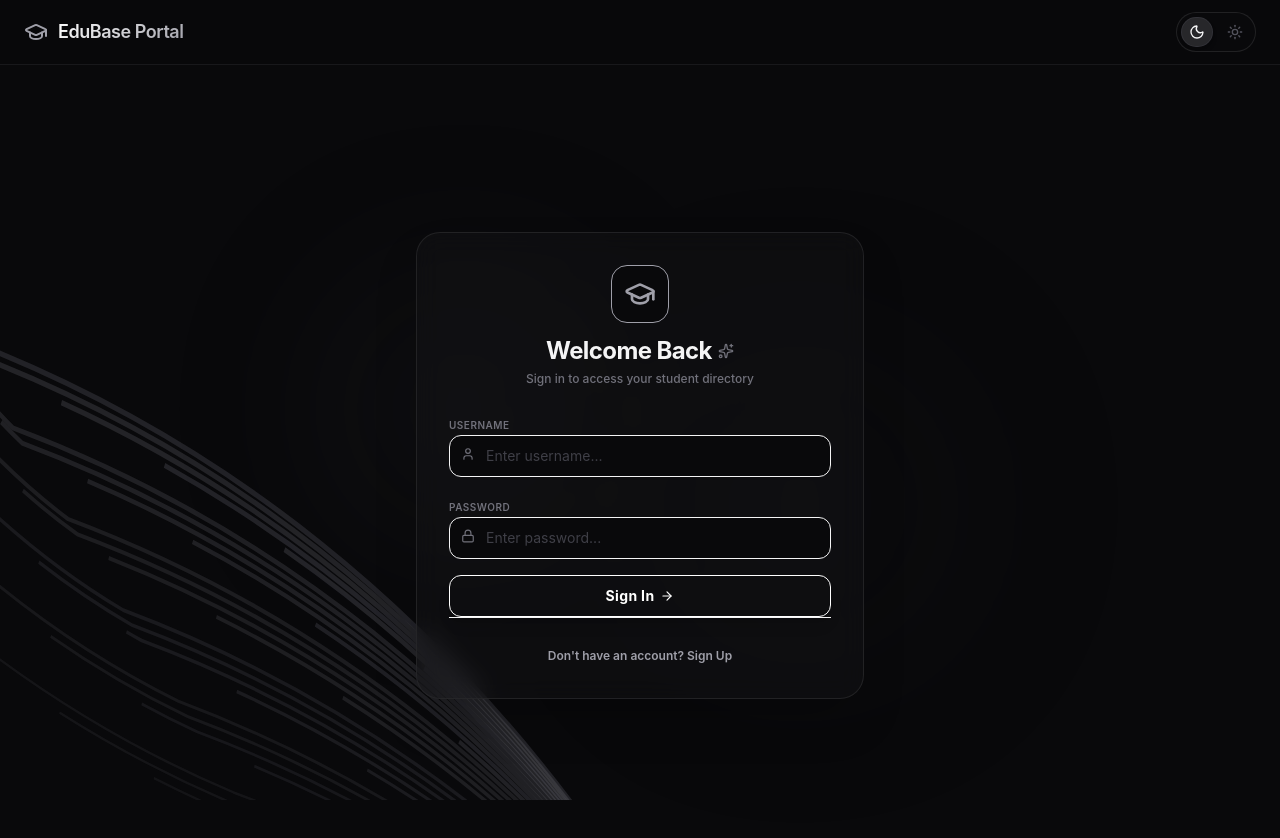
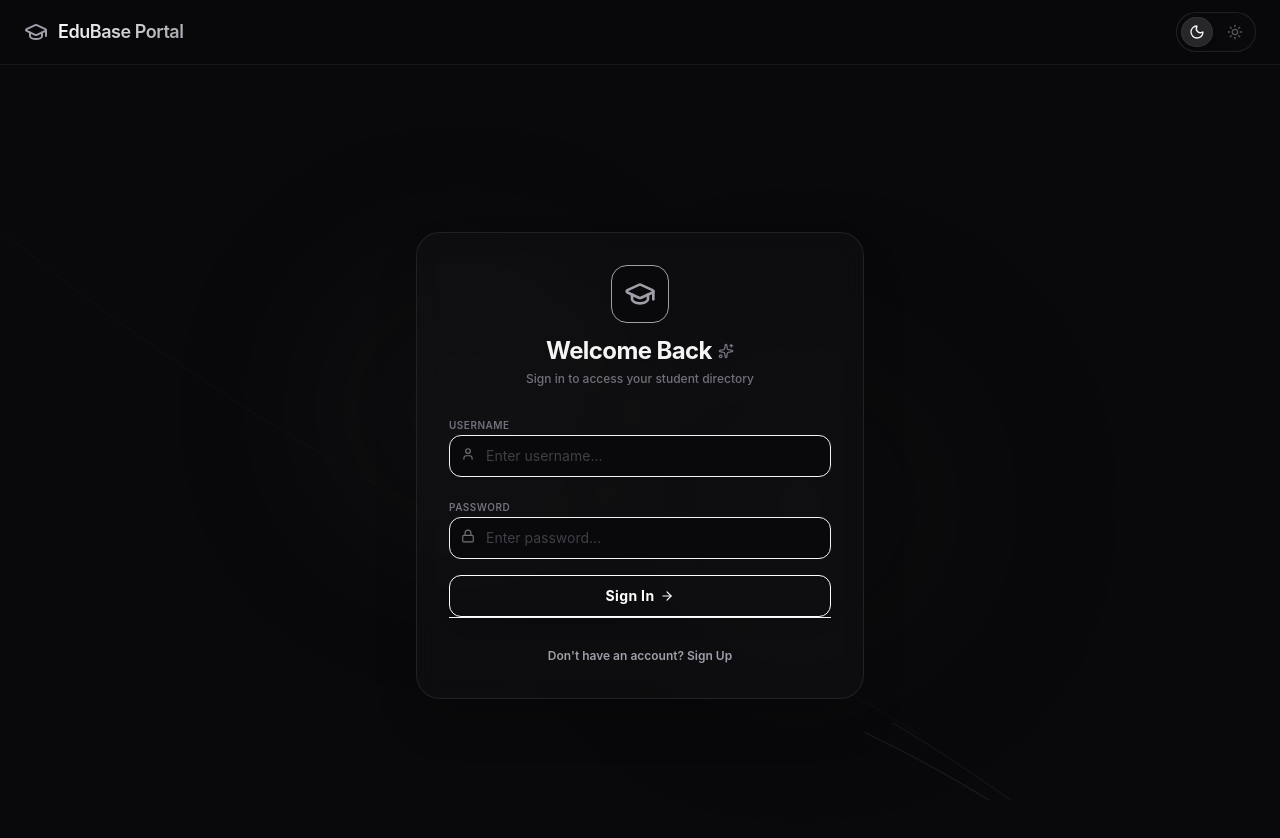
Before and after one commit to gagan-aditya01/EduBase, a React (Vite) app in the folder frontend/: page / in a window 1280 px wide. Shown: the top 838 px of the page. Built offline with nearby package versions, Linux system fonts and the light colour scheme.

Commit message:
Accelerate recurring flow animation speed and smooth vector curves with cubic bezier geometry

```diff
--- a/frontend/src/components/ui/floating-paths.tsx
+++ b/frontend/src/components/ui/floating-paths.tsx
@@ -11,27 +11,29 @@ export function FloatingPathsBackground({
   className?: string;
   children: React.ReactNode;
 }) {
-  const paths = Array.from({ length: 36 }, (_, i) => ({
-    id: i,
-    d: `M-${380 - i * 5 * position} -${189 + i * 6}C-${
-      380 - i * 5 * position
-    } -${189 + i * 6} -${312 - i * 5 * position} ${216 - i * 6} ${
-      152 - i * 5 * position
-    } ${343 - i * 6}C${616 - i * 5 * position} ${470 - i * 6} ${
-      684 - i * 5 * position
-    } ${875 - i * 6} ${684 - i * 5 * position} ${875 - i * 6}`,
-    width: 0.8 + i * 0.04,
-  }));
+  // Generate 32 ultra-smooth, silky organic curved paths fanned out gracefully across the screen
+  const paths = Array.from({ length: 32 }, (_, i) => {
+    const offset = i * 14 * position;
+    const verticalOffset = i * 12;
+    return {
+      id: i,
+      // Ultra-smooth continuous cubic bezier curves
+      d: `M -${300 - offset} -${150 + verticalOffset} C -${100 - offset} ${100 + verticalOffset}, ${200 + offset} ${350 + verticalOffset}, ${500 + offset} ${450 + verticalOffset} S ${900 + offset} ${750 + verticalOffset}, ${1300 + offset} ${950 + verticalOffset}`,
+      width: 0.8 + (i % 4) * 0.35,
+      duration: 6 + (i % 6) * 1.5, // Faster recurring animation speed
+      delay: (i % 8) * 0.3,
+    };
+  });
 
   return (
     <div className={cn("w-full relative min-h-screen", className)}>
       {/* Fixed Background SVG Flow Lines - Pinned to Viewport across all scrolling */}
       <div className="fixed inset-0 pointer-events-none overflow-hidden z-0">
         <svg
-          className="w-full h-full text-zinc-500/50 dark:text-zinc-400/40"
-          viewBox="0 0 696 316"
+          className="w-full h-full text-zinc-500/45 dark:text-zinc-400/40"
+          viewBox="0 0 1000 600"
           fill="none"
-          preserveAspectRatio="none"
+          preserveAspectRatio="xMidYMid slice"
         >
           {paths.map((path) => (
             <motion.path
@@ -39,15 +41,18 @@ export function FloatingPathsBackground({
               d={path.d}
               stroke="currentColor"
               strokeWidth={path.width}
-              strokeOpacity={0.35 + path.id * 0.015}
-              initial={{ pathLength: 0.4, opacity: 0.7 }}
+              strokeLinecap="round"
+              strokeLinejoin="round"
+              strokeOpacity={0.3 + (path.id % 6) * 0.05}
+              initial={{ pathLength: 0.35, opacity: 0.5 }}
               animate={{
-                pathLength: 1,
-                opacity: [0.4, 0.85, 0.4],
+                pathLength: [0.35, 1, 0.35],
+                opacity: [0.35, 0.8, 0.35],
                 pathOffset: [0, 1, 0],
               }}
               transition={{
-                duration: 18 + (path.id % 6) * 2,
+                duration: path.duration,
+                delay: path.delay,
                 repeat: Number.POSITIVE_INFINITY,
                 ease: "linear",
               }}
```
